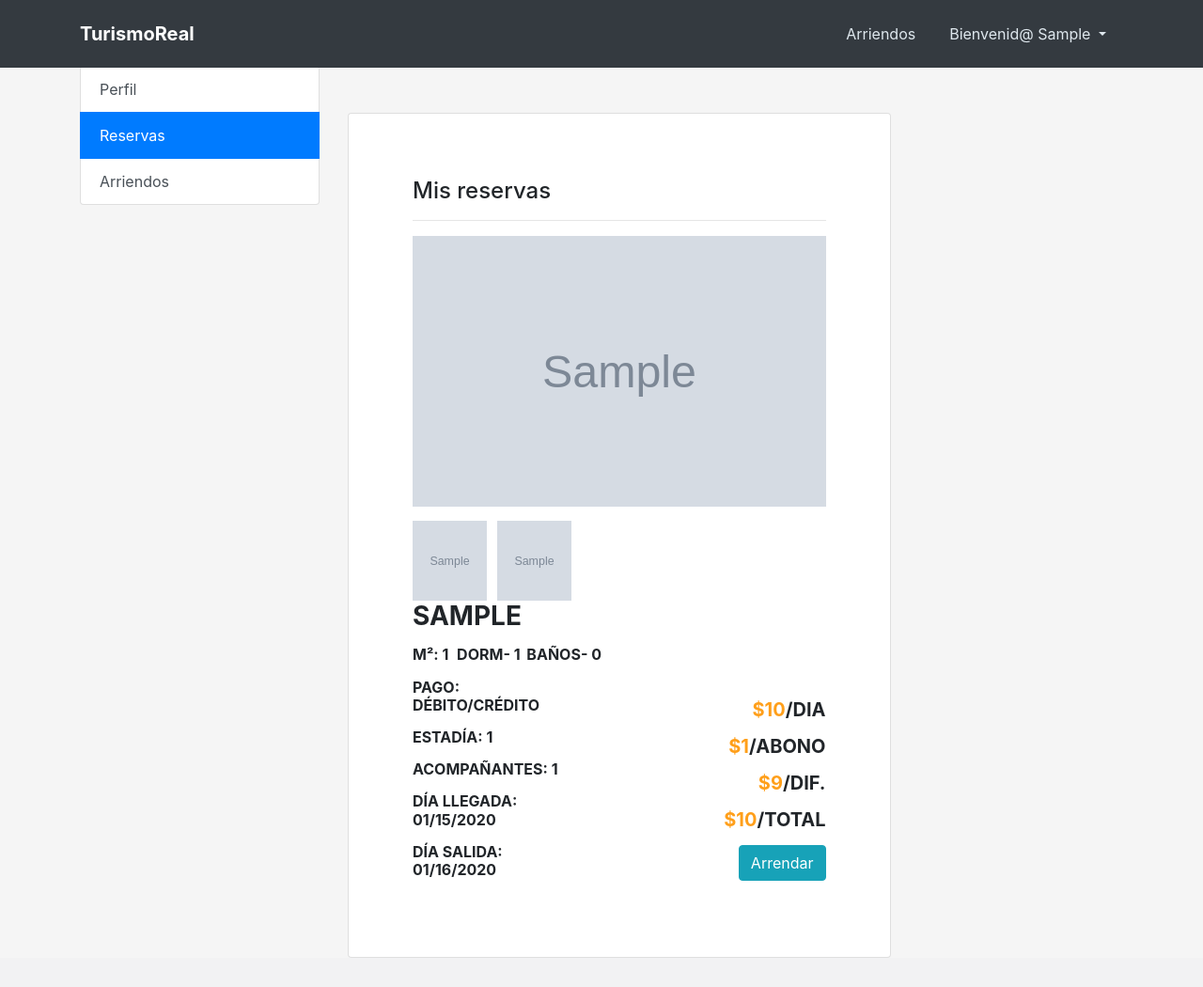
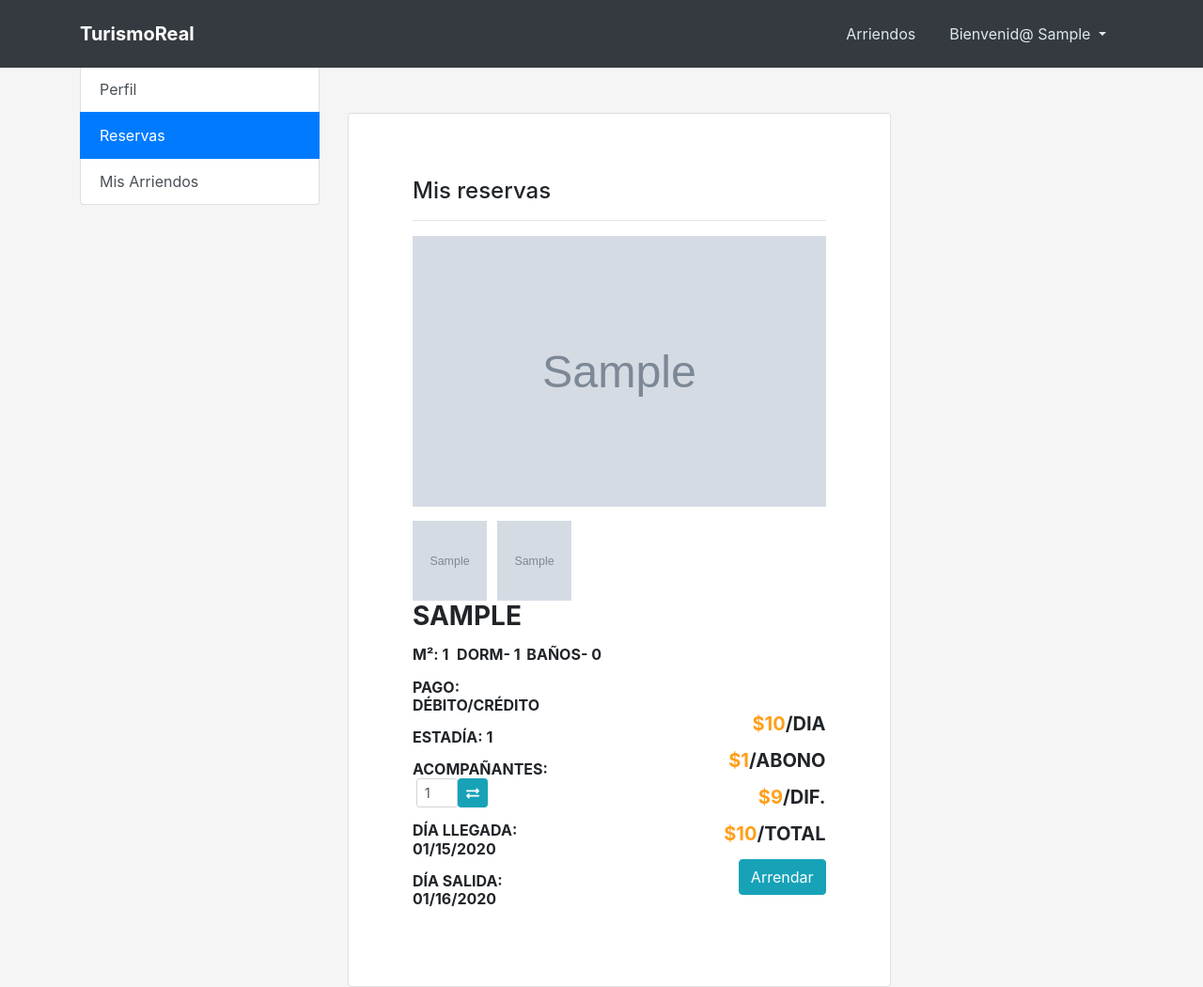
Before and after one commit to stuk4/portafolio-departamentos, a Django app: page /usuario/perfil/reservas in a window 1280 px wide. Shown: the whole page at 94% size. Before the commit the page ends 1019 px from the top, so only its background shows below. Run offline with Django 3.2, Linux system fonts and the light colour scheme; a user stored in the database is signed in; tables that the repository leaves empty hold one stand-in row (values such as "Sample post"); grey boxes marked "Sample" are stand-in pictures; some libraries are stand-ins or nearby versions.

Commit message:
edita acompanantes en perfil_reserva

```diff
--- a/departamentos/models.py
+++ b/departamentos/models.py
@@ -52,6 +52,7 @@ class Inventario(models.Model):
     nombre = models.CharField(null=False,blank=False,max_length=50)
     estado =models.CharField(max_length=20,choices=estados,default='Buen estado',null=True,blank=False)
     precio = models.PositiveIntegerField(null=False, blank=False)
+
     def __str__(self):
         return 'Nombre: {} Estado:{}'.format(self.nombre,self.estado)
 
--- a/departamentos/templates/departamentos/base.html
+++ b/departamentos/templates/departamentos/base.html
@@ -14,6 +14,7 @@
       rel="stylesheet"
       href="{% static  'css/Navigation-with-Button.css' %}"
     />
+    <script src="https://cdnjs.cloudflare.com/ajax/libs/font-awesome/5.13.0/js/all.min.js" crossorigin="anonymous"></script>
     <link rel="stylesheet" href="{% static 'font/font-awesome.min.css' %}">
     <link rel="stylesheet" href="{% static  'css/styles.css' %}" />
     <!-- <link href="https://fonts.googleapis.com/css?family=Open+Sans:400,700" rel="stylesheet"> -->
--- a/usuarios/templates/usuarios/perfil_reservas.html
+++ b/usuarios/templates/usuarios/perfil_reservas.html
@@ -13,7 +13,7 @@
 		     <div class="list-group ">
               <a href="{%  url 'Perfil' %}" class="list-group-item list-group-item-action {% if request.resolver_match.url_name == "Perfil" %}active{% endif %}">Perfil</a>
               <a href="{% url 'Mis reservas' %}" class="list-group-item list-group-item-action {% if request.resolver_match.url_name == "Mis reservas" %}active{% endif %}">Reservas</a>
-              <a href="#" class="list-group-item list-group-item-action">Arriendos</a>
+              <a href="#" class="list-group-item list-group-item-action">Mis Arriendos</a>
 
 
 
@@ -78,7 +78,12 @@
                   <div class="details col-md-5">
                     <h6 class="price">Pago: Débito/Crédito </h6>
                     <h6 class="price">estadía: {{ reserva.dias_estadia }} </h6>
-                    <h6  class="price">Acompañantes: {{ reserva.acompanantes }} </h6>
+                    <h6  class="price ">Acompañantes:
+                      <form class="row ml-1" method="POST" >{% csrf_token %}
+                        <input type="number" value="{{ reserva.acompanantes }}" name="acompanantes" class="w-25 form-control-sm form-control" name="" id="">
+                        <button name="btn-acompanantes" class="btn btn-info btn-sm"><i class="fas fa-exchange-alt"></i></button>
+                      </form>
+                    </h6>
                     <h6  class="price">Día llegada: {{ reserva.dia_llegada|date:"SHORT_DATE_FORMAT" }} </h6>
                     <h6  class="price">Día salida: {{ reserva.dia_salida|date:"SHORT_DATE_FORMAT" }} </h6>
                   </div>
--- a/usuarios/views.py
+++ b/usuarios/views.py
@@ -133,8 +133,17 @@ def perfil(request):
 
 def perfil_reservas(request):
     reserva = Reserva.objects.get(usuario=request.user.id)
+    reserva_u  = Reserva.objects.filter(usuario=request.user.id)
     imagenes = Imagen.objects.filter(departamento=reserva.departamento.id)
-
+    if request.method == 'POST' and 'btn-acompanantes' in request.POST:
+        try:
+            reserva_u.update(acompanantes=request.POST.get('acompanantes'))
+            messages.success(request,'Numero de acompañantes actualizado')
+            return redirect('Mis reservas')
+        except Exception as err:
+            messages.error(request,'No se pudo actualizar')
+            print('VPERFILRESERVA =====',err)
+            return redirect('Mis reservas')
     context = {'reserva':reserva,
               'imagenes':imagenes}
     return render(request,'usuarios/perfil_reservas.html',context)
```
